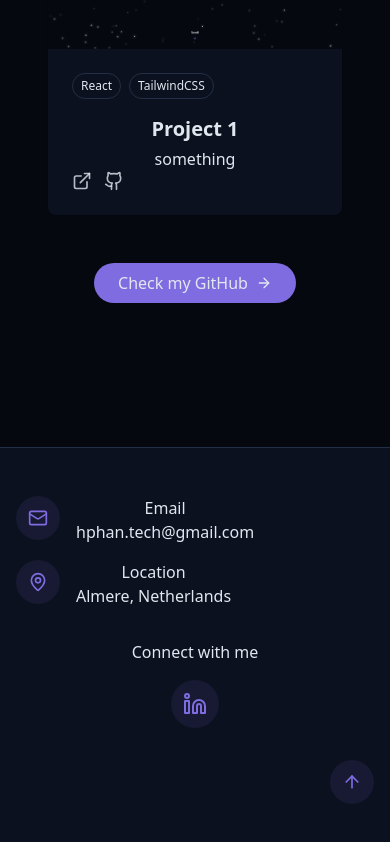
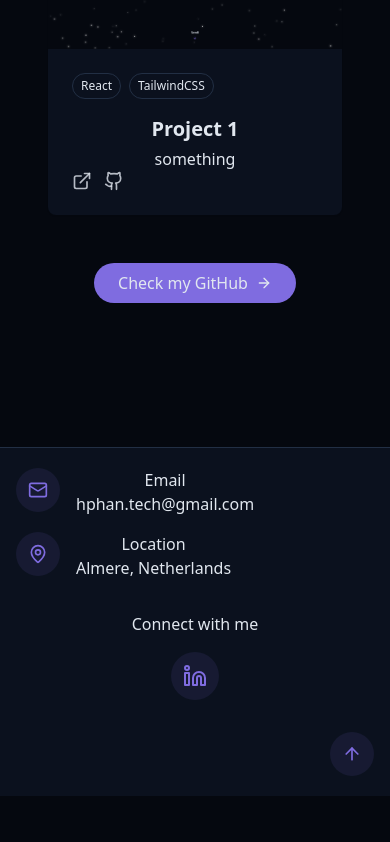
Before and after one commit to hphantech/Portfolio, a React (Vite) app: page / in a window 390 px wide. Shown: the part 5055-5897 px from the top of the page. After the commit the page ends 5851 px from the top, so only its background shows below. Built offline with nearby package versions, Linux system fonts and the light colour scheme.

Commit message:
Footer changes

```diff
--- a/src/components/Footer.jsx
+++ b/src/components/Footer.jsx
@@ -3,7 +3,7 @@
 export const Footer = () => {
   return (
     <footer className="mt-12 border-t border-border bg-card">
-      <div className="container mx-auto px-4 py-12 grid grid-cols-1 md:grid-cols-3 gap-8 items-start">
+      <div className="container mx-auto px-4 py-5 grid grid-cols-1 md:grid-cols-3 gap-8 items-start">
 
         {/* LEFT — Info */}
         <div className="space-y-6">
```
